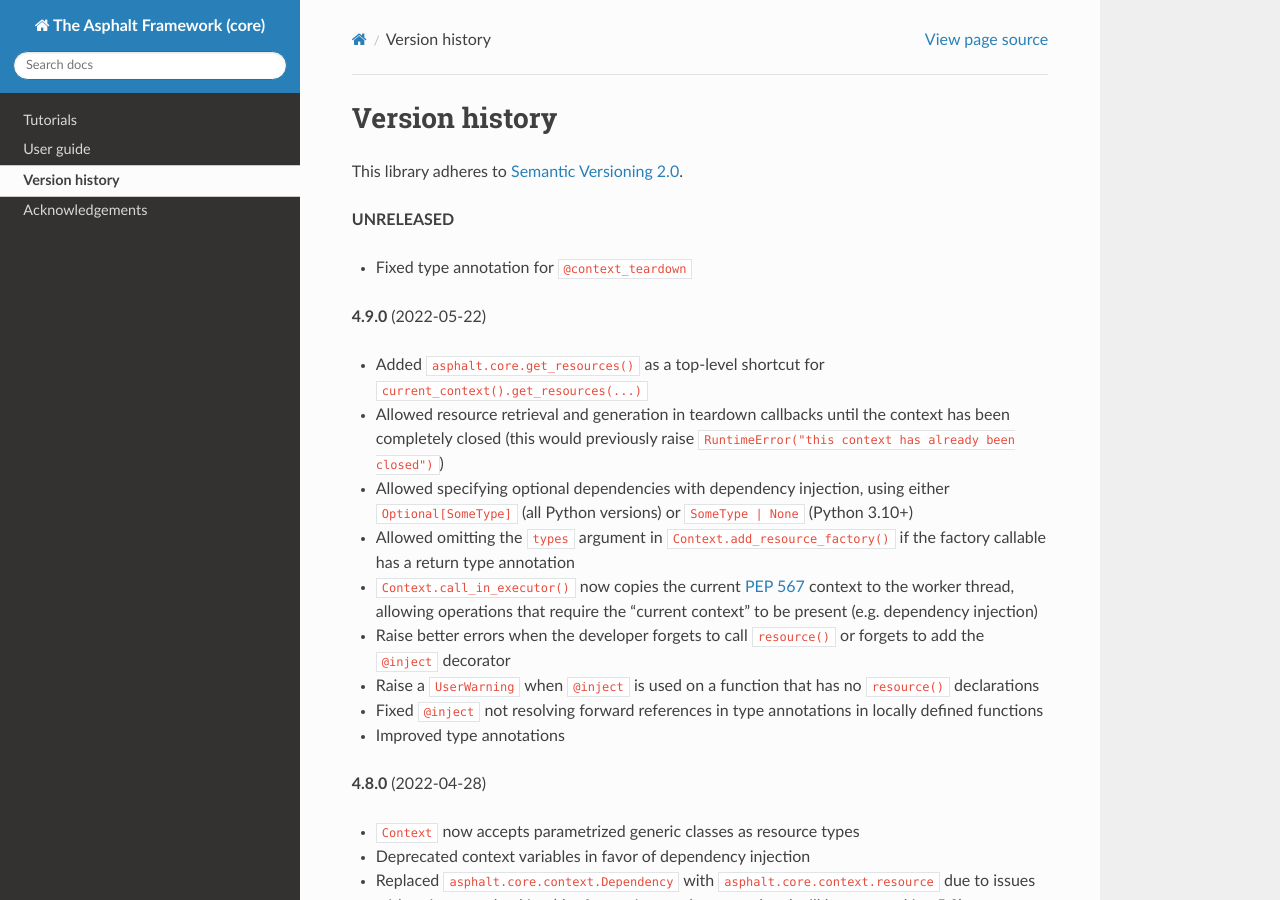
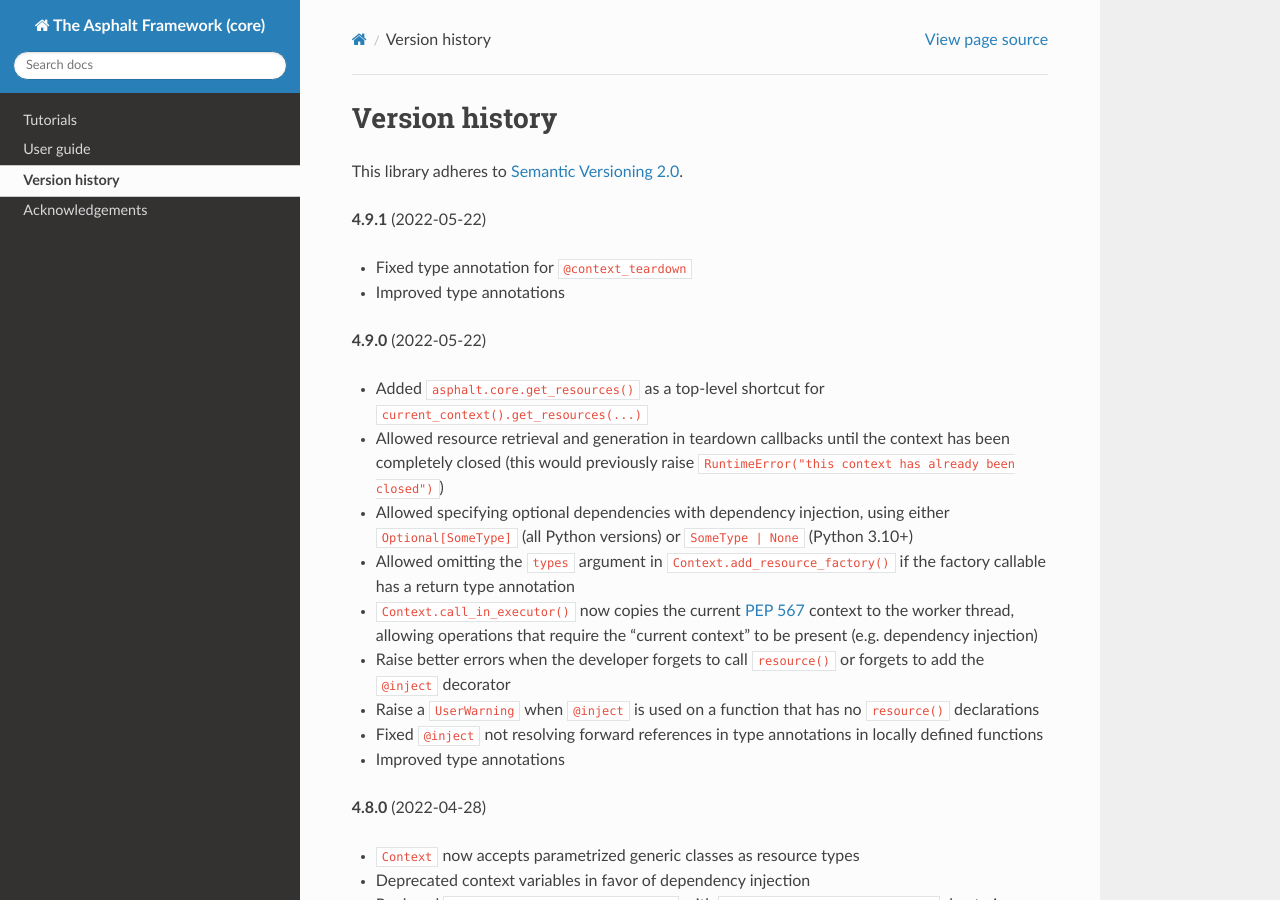
Before and after one commit to asphalt-framework/asphalt, a Sphinx documentation site: the page built from docs/versionhistory.rst, in a window 1280 px wide and 900 px high. Built offline with Sphinx 7.4.7 and the Read the Docs theme 2.0.0, drawn with Linux system fonts in a browser that asks for light colours; the version number could not be read and is left out.

Commit message:
Bumped up the version

```diff
--- a/docs/versionhistory.rst
+++ b/docs/versionhistory.rst
@@ -3,9 +3,10 @@ Version history
 
 This library adheres to `Semantic Versioning 2.0 <http://semver.org/>`_.
 
-**UNRELEASED**
+**4.9.1** (2022-05-22)
 
 - Fixed type annotation for ``@context_teardown``
+- Improved type annotations
 
 **4.9.0** (2022-05-22)
 
```
